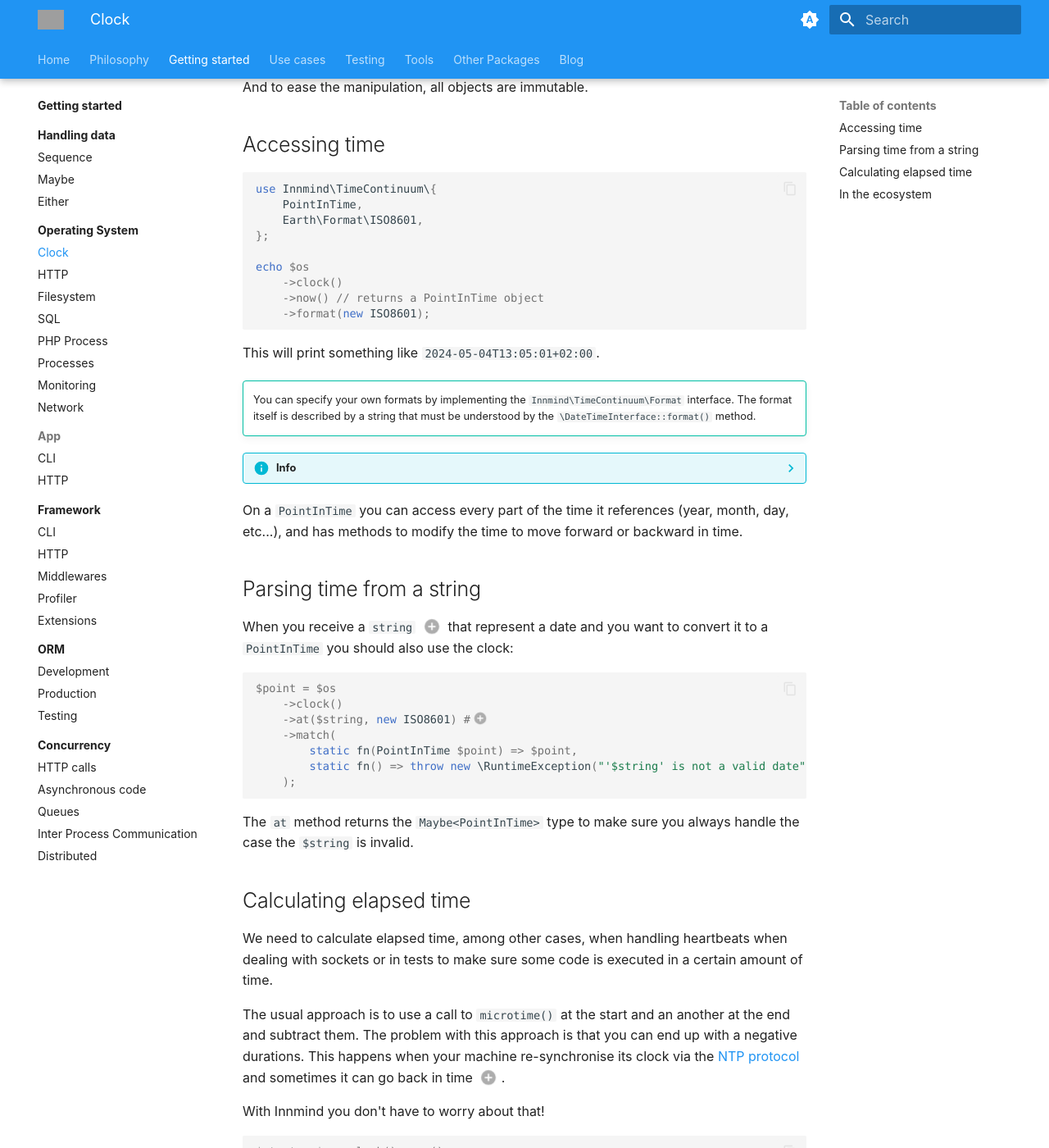
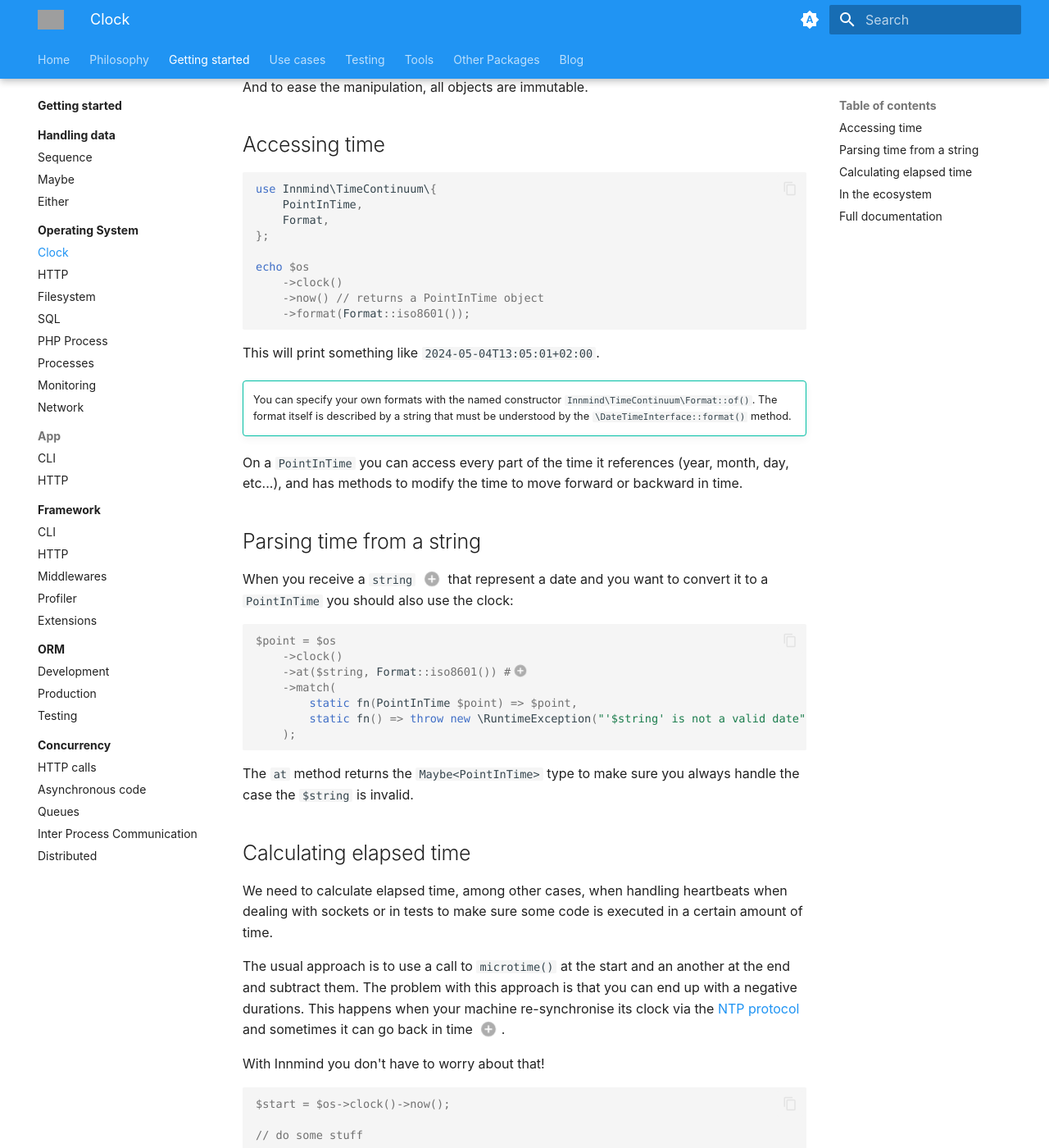
Before and after one commit to Innmind/documentation, an MkDocs documentation site: the page built from docs/getting-started/operating-system/clock.md, in a window 1280 px wide and 1400 px high, scrolled down 294 px. Shown: the whole window at 82% size. Built offline with MkDocs 1.6.1 and Material for MkDocs 9.7.7, drawn with Linux system fonts in a browser that asks for light colours; plug-ins that fetch from the network failed and are left out; some of the changed text lies outside the part shown; grey boxes are pictures that could not be loaded.

Commit message:
update the time continuum doc to the latest major

````diff
--- a/docs/getting-started/operating-system/clock.md
+++ b/docs/getting-started/operating-system/clock.md
@@ -18,22 +18,19 @@ And to ease the manipulation, all objects are immutable.
 ```php
 use Innmind\TimeContinuum\{
     PointInTime,
-    Earth\Format\ISO8601,
+    Format,
 };
 
 echo $os
     ->clock()
     ->now() // returns a PointInTime object
-    ->format(new ISO8601);
+    ->format(Format::iso8601());
 ```
 
 This will print something like `2024-05-04T13:05:01+02:00`.
 
 !!! tip ""
-    You can specify your own formats by implementing the `Innmind\TimeContinuum\Format` interface. The format itself is described by a string that must be understood by the `\DateTimeInterface::format()` method.
-
-??? info
-    The format to transform a `PointInTime` to a `string` has to specified via an object to force you to give a name to a specific format in order to avoid to spread magic strings in your whole codebase.
+    You can specify your own formats with the named constructor `Innmind\TimeContinuum\Format::of()`. The format itself is described by a string that must be understood by the `\DateTimeInterface::format()` method.
 
 On a `PointInTime` you can access every part of the time it references (year, month, day, etc...), and has methods to modify the time to move forward or backward in time.
 
@@ -47,14 +44,14 @@ When you receive a `string` (1) that represent a date and you want to convert it
 ```php
 $point = $os
     ->clock()
-    ->at($string, new ISO8601) #(1)
+    ->at($string, Format::iso8601()) #(1)
     ->match(
         static fn(PointInTime $point) => $point,
         static fn() => throw new \RuntimeException("'$string' is not a valid date"),
     );
 ```
 
-1. The format is optional but you **should** specify one to avoid implicit convertions.
+1. The format is required to avoid implicit convertions.
 
 The `at` method returns the `Maybe<PointInTime>` type to make sure you always handle the case the `$string` is invalid.
 
@@ -88,3 +85,7 @@ Here `$duration` is an instance of `Innmind\TimeContinuum\ElapsedPeriod` that co
 ## In the ecosystem
 
 All packages that depend on this abstraction use this clock, but this abstraction itself also uses this clock. So no matter the level of abstractions you work on you can change the clock implementation in your tests.
+
+## Full documentation
+
+A more extensive documentation can be found at <https://innmind.org/TimeContinuum/>.
````
Also changed, not shown: other parts of docs/getting-started/operating-system/clock.md (+1 -1 lines).
